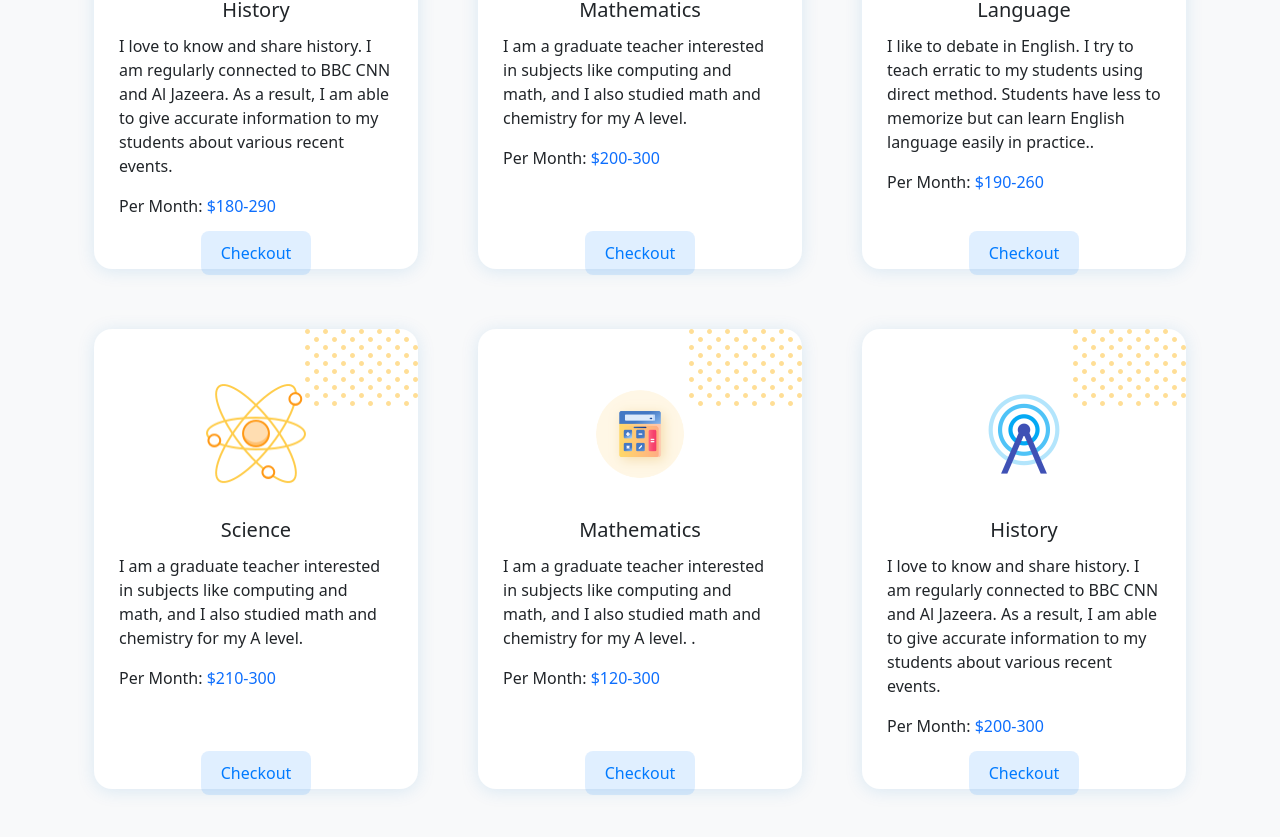
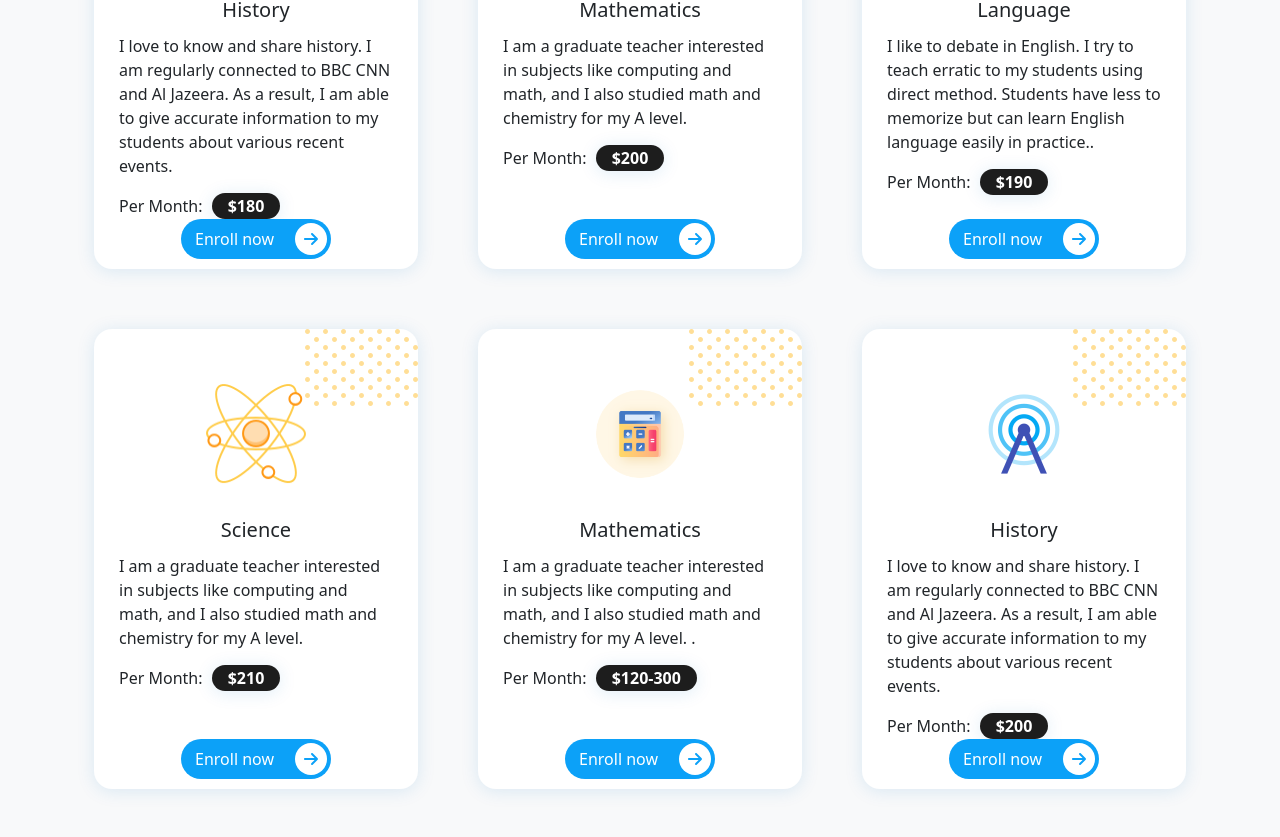
Before and after one commit to MagicManik/study-hacks-corner, a React (Create React App) app: page / in a window 1280 px wide. Shown: the part 1469-2306 px from the top of the page. Built offline with nearby package versions, Linux system fonts and the light colour scheme; no server answers.

Commit message:
checkout page done

```diff
--- a/public/services.json
+++ b/public/services.json
@@ -5,7 +5,7 @@
     "picture": "./sub-icon (1).png",
     "name": "History",
     "description": "I love to know and share history. I am regularly connected to BBC CNN and Al Jazeera. As a result, I am able to give accurate information to my students about various recent events.",
-    "permonth": "$180-290"
+    "permonth": "$180"
   },
   {
     "id": "625d000798552a04f90f6d34",
@@ -13,7 +13,7 @@
     "picture": "./sub-icon (2).png",
     "name": "Mathematics",
     "description": "I am a graduate teacher interested in subjects like computing and math, and I also studied math and chemistry for my A level.",
-    "permonth": "$200-300"
+    "permonth": "$200"
   },
   {
     "id": "625d0007567acfab89af30f6",
@@ -21,7 +21,7 @@
     "picture": "./sub-icon (4).png",
     "name": "Language",
     "description": "I like to debate in English. I try to teach erratic to my students using direct method. Students have less to memorize but can learn English language easily in practice..",
-    "permonth": "$190-260"
+    "permonth": "$190"
   },
   {
     "id": "625d000716bfbbe40be5ebf8",
@@ -29,7 +29,7 @@
     "picture": "./sub-icon (3).png",
     "name": "Science",
     "description": "I am a graduate teacher interested in subjects like computing and math, and I also studied math and chemistry for my A level.",
-    "permonth": "$210-300"
+    "permonth": "$210"
   },
   {
     "id": "625d0001313acfab89af30f6",
@@ -45,6 +45,6 @@
     "picture": "./sub-icon (6).png",
     "name": "History",
     "description": "I love to know and share history. I am regularly connected to BBC CNN and Al Jazeera. As a result, I am able to give accurate information to my students about various recent events.",
-    "permonth": "$200-300"
+    "permonth": "$200"
   }
 ]
--- a/src/Pages/Checkout/Checkout.css
+++ b/src/Pages/Checkout/Checkout.css
@@ -0,0 +1,24 @@
+.fonfirm-container {
+    display: block;
+    margin: 50px auto;
+    width: 500px;
+}
+
+.enroll-form {
+    box-shadow: 0px 2px 18px 0px rgb(12 113 195 / 13%);
+    padding: 50px;
+    border-radius: 18px;
+}
+
+
+@media screen and (max-width: 576px) {
+    .fonfirm-container {
+        display: block;
+        margin: 50px auto;
+        width: 93%;
+    }
+
+    .enroll-form {
+        padding: 20px;
+    }
+}
--- a/src/Pages/Checkout/Checkout.js
+++ b/src/Pages/Checkout/Checkout.js
@@ -1,10 +1,48 @@
 import React from 'react';
+import { Button, Form } from 'react-bootstrap';
+import { useAuthState } from 'react-firebase-hooks/auth';
+import { toast, ToastContainer } from 'react-toastify';
+import auth from '../../firebase.init';
+import './Checkout.css'
 
 const Checkout = () => {
+    const [user] = useAuthState(auth);
+
+    const handleConfirm = event => {
+        event.preventDefault();
+        const address = event.target.address.value;
+        if (address) {
+            toast.success('Enroll successfully confirmed !')
+        }
+    }
+
     return (
-        <div>
-            <h1 className='text-center my-5 py-5 gradient-text-2'>This is your checkout page</h1>
-        </div>
+        <section>
+            <div className='fonfirm-container'>
+                <div className='enroll-form'>
+                    <Form onSubmit={handleConfirm} className='c-input-field'>
+                        <h3 className='mb-4'>Please Confirm</h3>
+                        <Form.Group className="mb-3" controlId="formBasicEmail">
+                            <Form.Control className='rounded-pill' type="text" defaultValue={user.displayName} required />
+                        </Form.Group>
+                        <Form.Group className="mb-3" controlId="formBasicEmail">
+                            <Form.Control className='rounded-pill' type="email" defaultValue={user.email} required />
+                        </Form.Group>
+                        <Form.Group className="mb-3" controlId="formBasicPassword">
+                            <Form.Control className='rounded-pill' type="text" placeholder="Please enter your number" required />
+                        </Form.Group>
+
+                        <Form.Group className="mb-3" controlId="formBasicPassword">
+                            <textarea className='rounded mx-auto p-1 d-block w-100' name="address" id="" cols="45" rows="2" placeholder='Please enter your address' required></textarea>
+                        </Form.Group>
+                        <Button className='rounded-pill p-2 w-100' variant="primary" type="submit">
+                            CONFIRM NOW
+                        </Button>
+                    </Form>
+                    <ToastContainer />
+                </div>
+            </div>
+        </section>
     );
 };
 
--- a/src/Pages/Home/Service/Service.css
+++ b/src/Pages/Home/Service/Service.css
@@ -5,23 +5,46 @@
     padding: 30px;
     border-radius: 18px;
     padding: 25px;
-
     background-repeat: no-repeat;
     background-size: auto;
     background-size: initial;
     background-position: right 0px top;
     background-image: url('../../../images/servicebg.png');
-
     background-color: #fff;
     position: relative;
+    display: block;
+    margin: auto;
+
+}
+
+.course-price {
+    /* color: rgb(12, 161, 248); */
+    color: #fff;
+    font-weight: 600;
+    background-color: #1d1d1d;
+    margin-left: 5px;
+    padding: 2px 16px;
+    border-radius: 20px;
+    box-shadow: 0px 2px 18px 0px rgb(12 113 195 / 13%);
 
 }
 
 .service-button-container {
+    display: flex;
+    justify-content: space-between;
     position: absolute;
-    bottom: -6px;
+    bottom: 10px;
+    margin: 0 auto;
     right: 0;
     left: 0;
+    width: 150px;
+    border-radius: 28px;
+    padding: 4px;
+    box-shadow: 0px 0px 0px -10px rgb(25 114 255 / 40%);
+    transition: box-shadow 300ms ease 0ms;
+    background: rgb(12, 161, 248);
+    color: rgb(12, 161, 248);
+    cursor: pointer;
 }
 
 .service img {
@@ -32,20 +55,22 @@
 }
 
 .checkout-btn {
-    display: block;
-    margin: 0 auto;
+    color: #fff;
     border: none;
-    padding: 10px 20px;
-    border-radius: 8px;
-    color: #007AFF;
-    box-shadow: 0px 0px 0px -10px rgb(25 114 255 / 40%);
-    transition: box-shadow 300ms ease 0ms;
-    background-color: rgba(0, 122, 255, 0.12);
+    font-size: 16px;
+    padding-left: 10px;
+    background-color: transparent;
 }
 
-.checkout-btn:hover {
-    box-shadow: 0px 10px 40px -10px rgb(25 114 255 / 40%);
-    ;
+.service-icon {
+    padding: 0;
+    width: 16px;
+    height: 16px;
+    border-radius: 50%;
+    color: rgb(12, 161, 248);
+    background-color: rgb(255, 255, 255);
+    padding: 8px;
+    text-align: center;
 }
 
 @media screen and (max-width: 576px) {
--- a/src/Pages/Home/Service/Service.js
+++ b/src/Pages/Home/Service/Service.js
@@ -1,5 +1,7 @@
 import React from 'react';
 import { useNavigate } from 'react-router-dom';
+import { FontAwesomeIcon } from '@fortawesome/react-fontawesome';
+import { faArrowRight, faArrowRightRotate, faCoffee } from '@fortawesome/free-solid-svg-icons';
 import './Service.css'
 
 const Service = ({ service }) => {
@@ -16,9 +18,10 @@ const Service = ({ service }) => {
             <img src={picture} alt="" />
             <h5 className='text-center p-1'>{name}</h5>
             <p>{description}</p>
-            <p>Per Month: <span className='text-primary'>{permonth}</span></p>
-            <div className='service-button-container'>
-                <button className='checkout-btn' onClick={handleCheckout}>Checkout</button>
+            <p>Per Month: <span className='course-price'>{permonth}</span></p>
+            <div onClick={handleCheckout} className='service-button-container'>
+                <button className='checkout-btn'>Enroll now</button>
+                <FontAwesomeIcon className='service-icon' icon={faArrowRight}></FontAwesomeIcon>
             </div>
         </div>
     );
--- a/src/Pages/Shared/Loading/Loading.js
+++ b/src/Pages/Shared/Loading/Loading.js
@@ -4,7 +4,7 @@ const Loading = () => {
     return (
         <div className='d-flex justify-content-center'>
             <div style={{ height: "100px", width: "100px", marginTop: "100px" }} className="spinner-border text-primary" role="status">
-                <span class="visually-hidden"></span>
+                <span className="visually-hidden"></span>
             </div>
         </div>
     );
```
Also changed, not shown: 1 other file (tests, documents, lock files or other folders).
